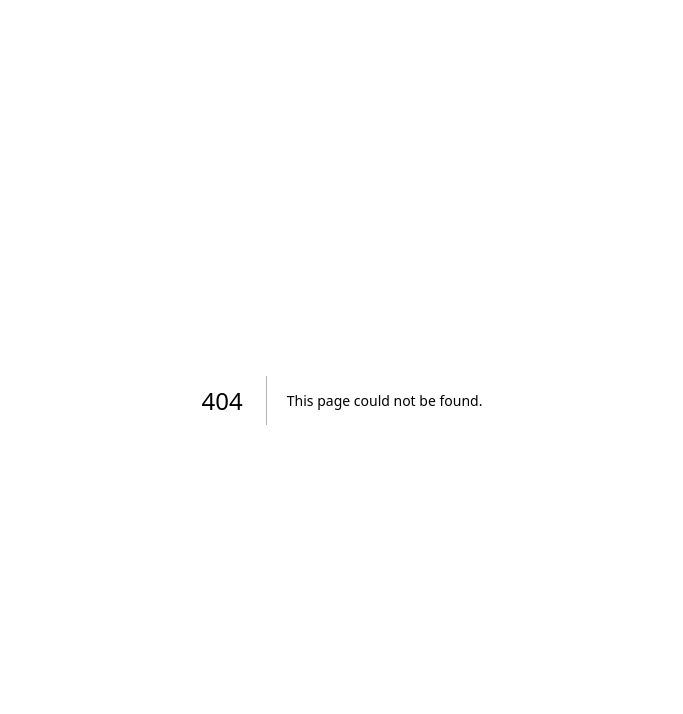
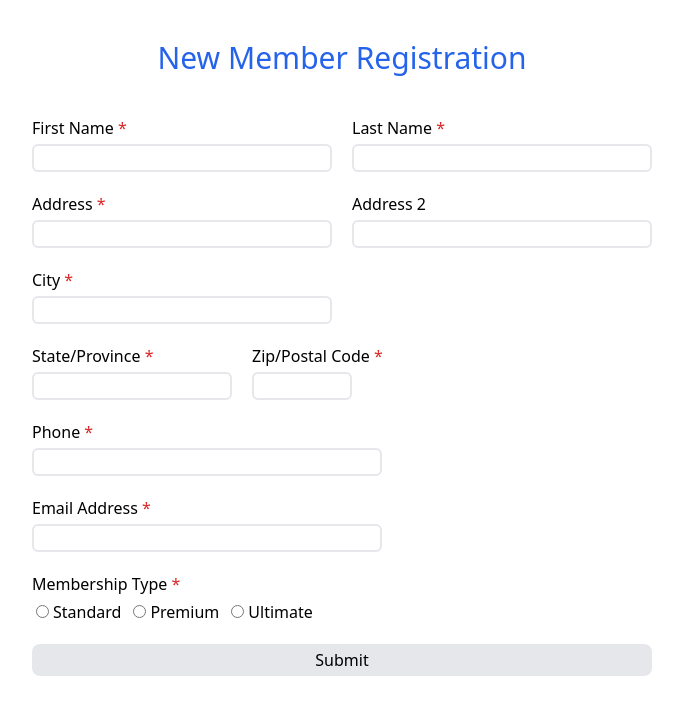
Before and after one commit to BataaB/vercel-demo, a Next.js app: page /register in a window 1280 px wide. Before the commit this address had no page. Shown: the top 714 px of the page, without its empty margins (298-981 px from the left). Built offline with nearby package versions, Linux system fonts and the light colour scheme.

Commit message:
added register page

```diff
--- a/src/pages/login.jsx
+++ /dev/null
@@ -1,30 +0,0 @@
-import Button from "@/components/Button";
-import InputBlock from "@/components/InputBlock";
-import { useState } from "react";
-
-const Login = () => {
-  const [data, setData] = useState({
-    firstName: "",
-    lastName: "",
-    address: "",
-    address2: "",
-    city: "",
-    state: "",
-    zip: "",
-    phone: "",
-    email: "",
-    membership: "",
-  });
-
-  const submit = () => {
-    console.log(data);
-  };
-
-  return (
-    <div className="flex flex-col justify-center items-center gap-6">
-      <h1></h1>
-    </div>
-  );
-};
-
-export default Login;
--- /dev/null
+++ b/src/pages/register.jsx
@@ -0,0 +1,247 @@
+import Button from "@/components/Button";
+import InputBlock from "@/components/InputBlock";
+import { useState } from "react";
+
+const Register = () => {
+  const [data, setData] = useState({
+    firstName: "",
+    lastName: "",
+    address: "",
+    address2: "",
+    city: "",
+    state: "",
+    zip: "",
+    phone: "",
+    email: "",
+    membership: "",
+  });
+
+  const handleFirstName = (e) => {
+    setData((d) => ({ ...d, firstName: e.target.value }));
+  };
+  const handleLastName = (e) => {
+    setData((d) => ({ ...d, lastName: e.target.value }));
+  };
+  const handleAddress = (e) => {
+    setData((d) => ({ ...d, address: e.target.value }));
+  };
+  const handleAddress2 = (e) => {
+    setData((d) => ({ ...d, address2: e.target.value }));
+  };
+  const handleCity = (e) => {
+    setData((d) => ({ ...d, city: e.target.value }));
+  };
+  const handleState = (e) => {
+    setData((d) => ({ ...d, state: e.target.value }));
+  };
+  const handleZip = (e) => {
+    setData((d) => ({ ...d, zip: e.target.value }));
+  };
+  const handlePhone = (e) => {
+    setData((d) => ({ ...d, phone: e.target.value }));
+  };
+  const handleEmail = (e) => {
+    setData((d) => ({ ...d, email: e.target.value }));
+  };
+  const handleMembership = (e) => {
+    let type;
+    switch (e.target.id) {
+      case "membership-s":
+        type = "Standard";
+        break;
+      case "membership-p":
+        type = "Premium";
+        break;
+      case "membership-u":
+        type = "Ultimate";
+        break;
+    }
+    setData((d) => ({ ...d, membership: type }));
+  };
+
+  const submit = () => {
+    console.log(data);
+  };
+
+  return (
+    <div className="py-10">
+      <h1 className="text-3xl text-blue-600 text-center mb-10">
+        New Member Registration
+      </h1>
+      <div className="flex flex-col gap-5 w-min mx-auto">
+        <div className="flex gap-5">
+          <div className="flex flex-col gap-1 w-[300px]">
+            <label htmlFor="first-name">
+              First Name <span className="text-red-600">*</span>
+            </label>
+            <input
+              type="text"
+              name="first-name"
+              id="first-name"
+              value={data.firstName}
+              onChange={handleFirstName}
+              className="border-2 py-0 px-3 rounded-md"
+            />
+          </div>
+          <div className="flex flex-col gap-1 w-[300px]">
+            <label htmlFor="last-name">
+              Last Name <span className="text-red-600">*</span>
+            </label>
+            <input
+              type="text"
+              name="last-name"
+              id="last-name"
+              value={data.lastName}
+              onChange={handleLastName}
+              className="border-2 py-0 px-3 rounded-md"
+            />
+          </div>
+        </div>
+        <div className="flex gap-5">
+          <div className="flex flex-col gap-1 w-[300px]">
+            <label htmlFor="address">
+              Address <span className="text-red-600">*</span>
+            </label>
+            <input
+              type="text"
+              name="address"
+              id="address"
+              value={data.address}
+              onChange={handleAddress}
+              className="border-2 py-0 px-3 rounded-md"
+            />
+          </div>
+          <div className="flex flex-col gap-1 w-[300px]">
+            <label htmlFor="address-2">Address 2</label>
+            <input
+              type="text"
+              name="address-2"
+              id="address-2"
+              value={data.address2}
+              onChange={handleAddress2}
+              className="border-2 py-0 px-3 rounded-md"
+            />
+          </div>
+        </div>
+        <div className="flex gap-5">
+          <div className="flex flex-col gap-1 w-[300px]">
+            <label htmlFor="city">
+              City <span className="text-red-600">*</span>
+            </label>
+            <input
+              type="text"
+              name="city"
+              id="city"
+              value={data.city}
+              onChange={handleCity}
+              className="border-2 py-0 px-3 rounded-md"
+            />
+          </div>
+        </div>
+        <div className="flex gap-5">
+          <div className="flex flex-col gap-1">
+            <label htmlFor="state">
+              State/Province <span className="text-red-600">*</span>
+            </label>
+            <input
+              type="text"
+              name="state"
+              id="state"
+              value={data.state}
+              onChange={handleState}
+              className="border-2 py-0 px-3 rounded-md w-[200px]"
+            />
+          </div>
+          <div className="flex flex-col gap-1">
+            <label htmlFor="zip">
+              Zip/Postal Code <span className="text-red-600">*</span>
+            </label>
+            <input
+              type="text"
+              name="zip"
+              id="zip"
+              value={data.zip}
+              onChange={handleZip}
+              className="border-2 py-0 px-3 rounded-md w-[100px]"
+            />
+          </div>
+        </div>
+        <div className="flex gap-5">
+          <div className="flex flex-col gap-1 w-[350px]">
+            <label htmlFor="phone">
+              Phone <span className="text-red-600">*</span>
+            </label>
+            <input
+              type="tel"
+              name="phone"
+              id="phone"
+              value={data.phone}
+              onChange={handlePhone}
+              className="border-2 py-0 px-3 rounded-md"
+            />
+          </div>
+        </div>
+        <div className="flex gap-5">
+          <div className="flex flex-col gap-1 w-[350px]">
+            <label htmlFor="email">
+              Email Address <span className="text-red-600">*</span>
+            </label>
+            <input
+              type="email"
+              name="email"
+              id="email"
+              value={data.email}
+              onChange={handleEmail}
+              className="border-2 py-0 px-3 rounded-md"
+            />
+          </div>
+        </div>
+        <div className="flex gap-5">
+          <div className="flex flex-col gap-1 w-[300px]">
+            <h2>
+              Membership Type <span className="text-red-600">*</span>
+            </h2>
+            <div className="flex gap-2">
+              <div>
+                <input
+                  type="radio"
+                  name="membership"
+                  id="membership-s"
+                  checked={data.membership == "Standard"}
+                  onChange={handleMembership}
+                  className="mx-1"
+                />
+                <label htmlFor="membership-s">Standard</label>
+              </div>
+              <div>
+                <input
+                  type="radio"
+                  name="membership"
+                  id="membership-p"
+                  checked={data.membership == "Premium"}
+                  onChange={handleMembership}
+                  className="mx-1"
+                />
+                <label htmlFor="membership-p">Premium</label>
+              </div>
+              <div>
+                <input
+                  type="radio"
+                  name="membership"
+                  id="membership-u"
+                  checked={data.membership == "Ultimate"}
+                  onChange={handleMembership}
+                  className="mx-1"
+                />
+                <label htmlFor="membership-u">Ultimate</label>
+              </div>
+            </div>
+          </div>
+        </div>
+        <Button text="Submit" handleClick={submit} />
+      </div>
+    </div>
+  );
+};
+
+export default Register;
```
